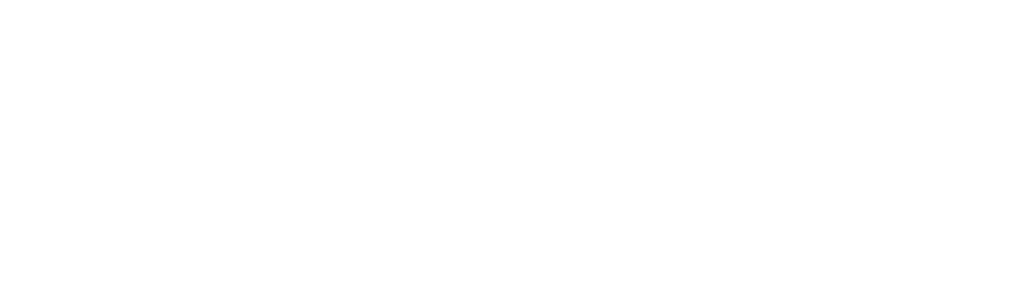
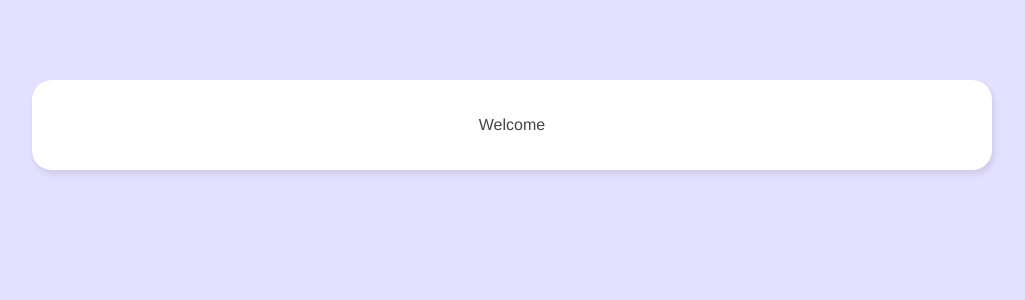
Before and after one commit to fisheeesh/chatty, a Vue app: page / in a window 1280 px wide. Shown: the top 300 px of the page, without its empty margins (128-1153 px from the left). Built offline with nearby package versions, Linux system fonts and the light colour scheme.

Commit message:
add global css style

```diff
--- a/src/App.vue
+++ b/src/App.vue
@@ -7,8 +7,7 @@
   font-family: Avenir, Helvetica, Arial, sans-serif;
   -webkit-font-smoothing: antialiased;
   -moz-osx-font-smoothing: grayscale;
-  text-align: center;
-  color: #2c3e50;
+  /* color: #2c3e50; */
 }
 
 /* nav {
--- /dev/null
+++ b/src/assets/global.css
@@ -0,0 +1,25 @@
+body{
+    background: #e3e1ff;
+    color: #444;
+}
+.container{
+    width: 90%;
+    max-width: 960px;
+    margin: 80px auto;
+    border-radius: 20px;
+    box-shadow: 2px 4px 6px rgba(28, 6, 19, 0.1);
+    background: white;
+}
+.error{
+    /* color: #ff3f80; */
+    color: crimson;
+    font-size: 14px;
+}
+button{
+    text-decoration: none;
+    background: #5ae4ca;
+    color: white;
+    border: none;
+    border-radius: 20px;
+    padding: 10px 20px;
+}
--- a/src/main.js
+++ b/src/main.js
@@ -1,5 +1,6 @@
 import { createApp } from 'vue'
 import App from './App.vue'
 import router from './router'
+import './assets/global.css'
 
 createApp(App).use(router).mount('#app')
--- a/src/router/index.js
+++ b/src/router/index.js
@@ -1,11 +1,11 @@
 import { createRouter, createWebHistory } from 'vue-router'
-import HomeView from '../views/HomeView.vue'
+import Welcome from '@/views/Welcome.vue'
 
 const routes = [
   {
     path: '/',
-    name: 'home',
-    component: HomeView
+    name: 'welcome',
+    component: Welcome
   }
 ]
 
--- a/src/views/HomeView.vue
+++ /dev/null
@@ -1,10 +0,0 @@
-<template>
-  <div class="home">
-  </div>
-</template>
-
-<script>
-
-export default {
-}
-</script>
--- /dev/null
+++ b/src/views/Welcome.vue
@@ -0,0 +1,18 @@
+<template>
+  <div class="welcome container">
+    <p>Welcome</p>
+  </div>
+</template>
+
+<script>
+export default {
+
+}
+</script>
+
+<style>
+.welcome{
+    text-align: center;
+    padding: 20px 0;
+}
+</style>
```
